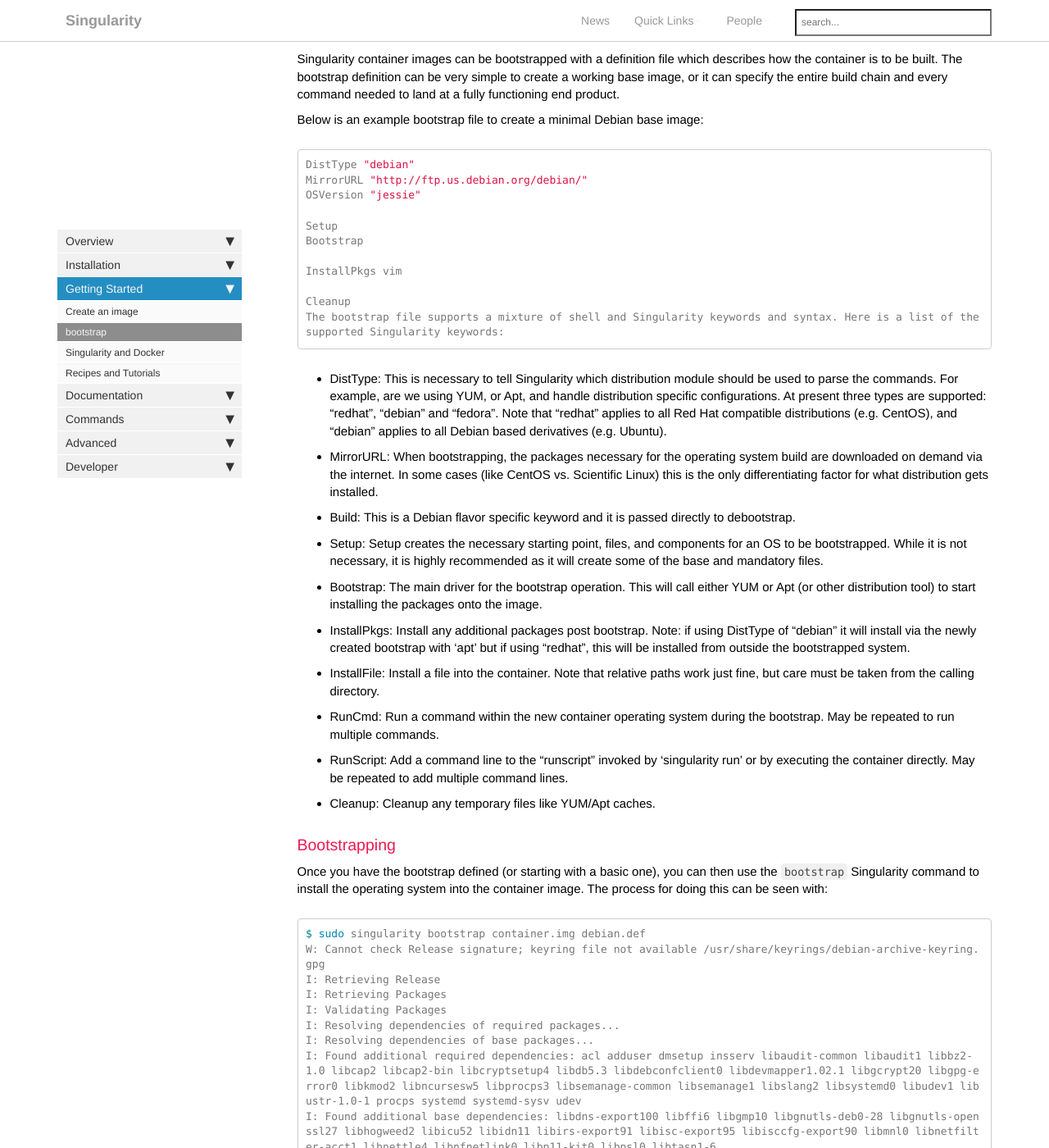
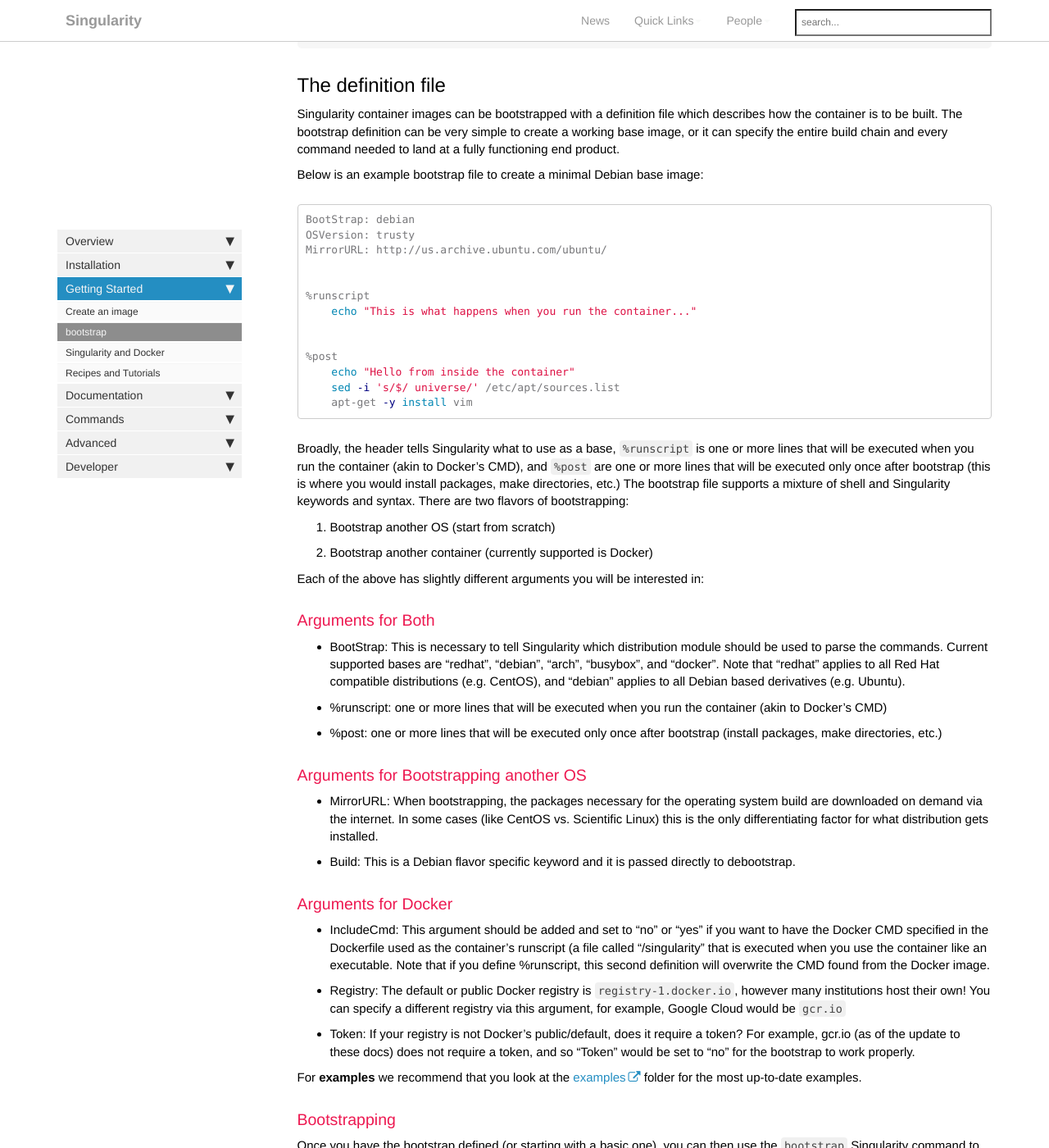
Before and after one commit to singularityware/singularityware.github.io, a Jekyll site: the page built from pages/docs/getting-started/bootstrap-image.md, in a window 1280 px wide and 1400 px high, scrolled down 388 px. Shown: the whole window at 82% size. Built offline with Jekyll 4.4.1, drawn with Linux system fonts in a browser that asks for light colours; nearby versions of some CDN libraries; comment, search, counter and statistics services are not loaded; some of the changed text lies outside the part shown.

Commit message:
updating bootstrap docs

````diff
--- a/pages/docs/getting-started/bootstrap-image.md
+++ b/pages/docs/getting-started/bootstrap-image.md
@@ -11,29 +11,48 @@
 Below is an example bootstrap file to create a minimal Debian base image:
 
 ```bash
-DistType "debian"
-MirrorURL "http://ftp.us.debian.org/debian/"
-OSVersion "jessie"
+BootStrap: debian
+OSVersion: trusty
+MirrorURL: http://us.archive.ubuntu.com/ubuntu/
 
-Setup
-Bootstrap
 
-InstallPkgs vim
+%runscript
+    echo "This is what happens when you run the container..."
 
-Cleanup
-The bootstrap file supports a mixture of shell and Singularity keywords and syntax. Here is a list of the supported Singularity keywords:
+
+%post
+    echo "Hello from inside the container"
+    sed -i 's/$/ universe/' /etc/apt/sources.list
+    apt-get -y install vim
 ```
 
-- DistType: This is necessary to tell Singularity which distribution module should be used to parse the commands. For example, are we using YUM, or Apt, and handle distribution specific configurations. At present three types are supported: "redhat", "debian" and "fedora". Note that "redhat" applies to all Red Hat compatible distributions (e.g. CentOS), and "debian" applies to all Debian based derivatives (e.g. Ubuntu).
+Broadly, the header tells Singularity what to use as a base, `%runscript` is one or more lines that will be executed when you run the container (akin to Docker's CMD), and `%post` are one or more lines that will be executed only once after bootstrap (this is where you would install packages, make directories, etc.) The bootstrap file supports a mixture of shell and Singularity keywords and syntax. There are two flavors of bootstrapping:
+
+1. Bootstrap another OS (start from scratch)
+2. Bootstrap another container (currently supported is Docker)
+
+Each of the above has slightly different arguments you will be interested in:
+
+### Arguments for Both
+
+- BootStrap: This is necessary to tell Singularity which distribution module should be used to parse the commands. Current supported bases are "redhat", "debian", "arch", "busybox", and "docker". Note that "redhat" applies to all Red Hat compatible distributions (e.g. CentOS), and "debian" applies to all Debian based derivatives (e.g. Ubuntu).
+- %runscript: one or more lines that will be executed when you run the container (akin to Docker's CMD)
+- %post: one or more lines that will be executed only once after bootstrap (install packages, make directories, etc.)
+
+
+### Arguments for Bootstrapping another OS
 - MirrorURL: When bootstrapping, the packages necessary for the operating system build are downloaded on demand via the internet. In some cases (like CentOS vs. Scientific Linux) this is the only differentiating factor for what distribution gets installed.
 - Build: This is a Debian flavor specific keyword and it is passed directly to debootstrap.
-- Setup: Setup creates the necessary starting point, files, and components for an OS to be bootstrapped. While it is not necessary, it is highly recommended as it will create some of the base and mandatory files.
-- Bootstrap: The main driver for the bootstrap operation. This will call either YUM or Apt (or other distribution tool) to start installing the packages onto the image.
-- InstallPkgs: Install any additional packages post bootstrap. Note: if using DistType of "debian" it will install via the newly created bootstrap with 'apt' but if using "redhat", this will be installed from outside the bootstrapped system.
-- InstallFile: Install a file into the container. Note that relative paths work just fine, but care must be taken from the calling directory.
-- RunCmd: Run a command within the new container operating system during the bootstrap. May be repeated to run multiple commands.
-- RunScript: Add a command line to the "runscript" invoked by 'singularity run' or by executing the container directly. May be repeated to add multiple command lines.
-- Cleanup: Cleanup any temporary files like YUM/Apt caches.
+
+
+### Arguments for Docker
+
+- IncludeCmd: This argument should be added and set to "no" or "yes" if you want to have the Docker CMD specified in the Dockerfile used as the container's runscript (a file called "/singularity" that is executed when you use the container like an executable. Note that if you define %runscript, this second definition will overwrite the CMD found from the Docker image.
+- Registry: The default or public Docker registry is `registry-1.docker.io`, however many institutions host their own! You can specify a different registry via this argument, for example, Google Cloud would be `gcr.io`
+- Token: If your registry is not Docker's public/default, does it require a token? For example, gcr.io (as of the update to these docs) does not require a token, and so "Token" would be set to "no" for the bootstrap to work properly.
+
+
+For <strong>examples</strong> we recommend that you look at the <a href="{{ site.repo}}/tree/master/examples" target="_blank">examples</a> folder for the most up-to-date examples.
 
 ### Bootstrapping
 Once you have the bootstrap defined (or starting with a basic one), you can then use the `bootstrap` Singularity command to install the operating system into the container image. The process for doing this can be seen with:
````
